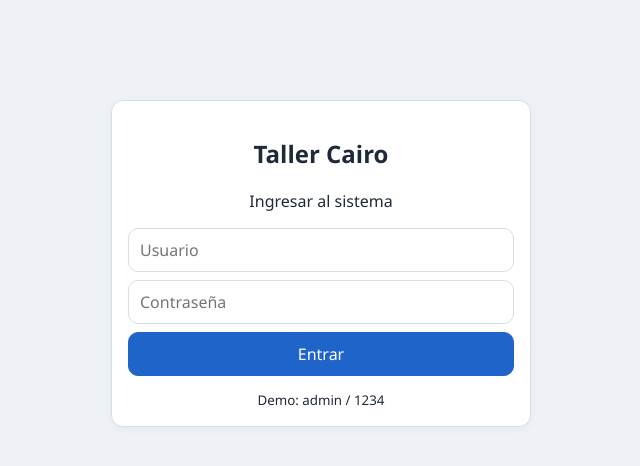
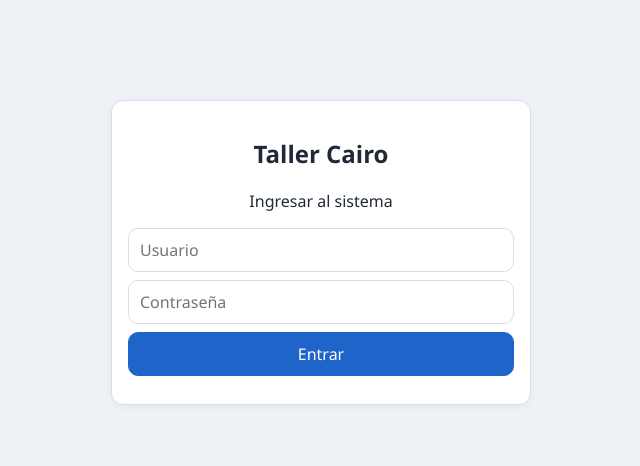
Before and after one commit to DanielUrielMarquez/TallerCairoAutomotriz, a React (Create React App) app in the folder cliente/: page / in a window 1280 px wide. Shown: the top 466 px of the page, without its empty margins (319-959 px from the left). Built offline with nearby package versions, Linux system fonts and the light colour scheme; no server answers.

Commit message:
eliminacion de texto demo en login

```diff
--- a/cliente/src/components/auth/loginViews.js
+++ b/cliente/src/components/auth/loginViews.js
@@ -21,7 +21,6 @@ function LoginView({ loginForm, setLoginForm, onLogin, error }) {
         </form>
 
         {error && <p className="error">{error}</p>}
-        <small>Demo: admin / 1234</small>
       </section>
     </main>
   );
```
